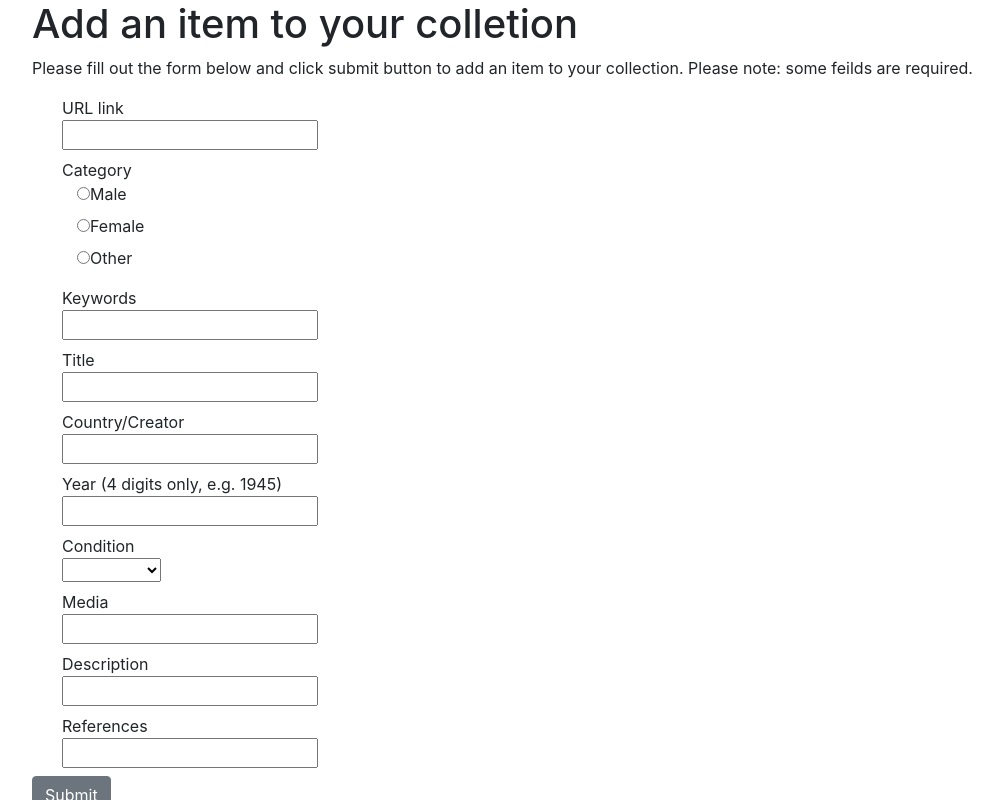
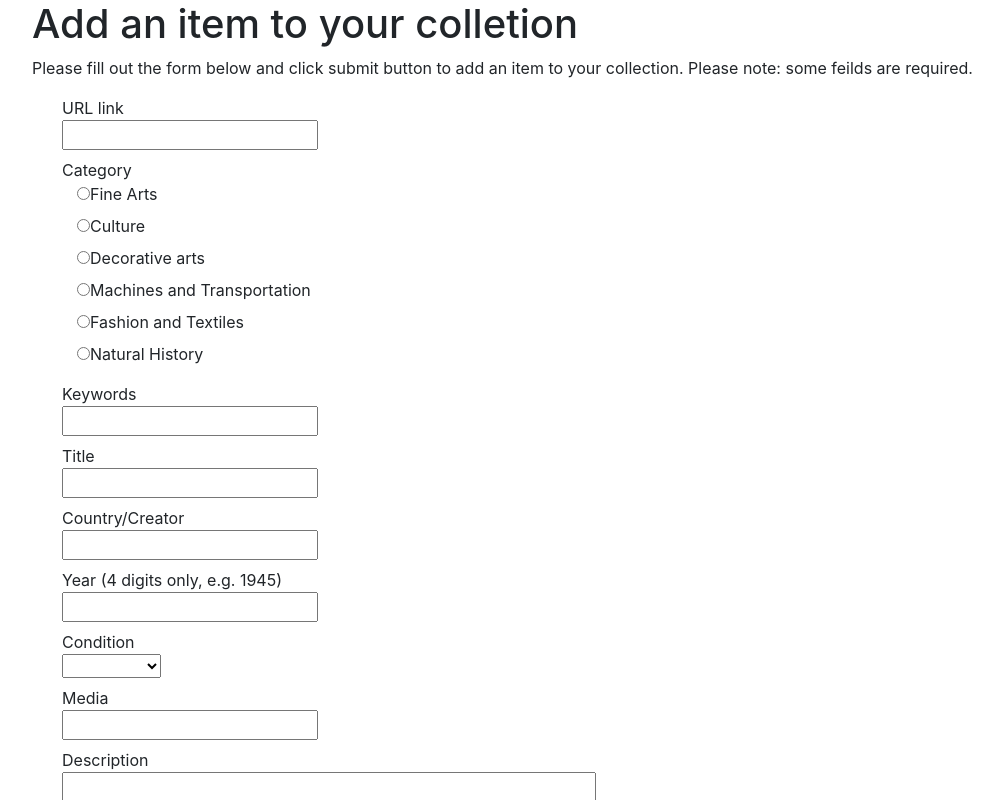
Before and after one commit to Carolista/collection-organizer, an Angular app in the folder frontEnd/: page / in a window 1280 px wide. Shown: the top 800 px of the page, without its empty margins (68-1071 px from the left). Built offline with nearby package versions, Linux system fonts and the light colour scheme.

Commit message:
have a basic working form

```diff
--- a/frontEnd/src/app/add-item-form/add-item-form.component.html
+++ b/frontEnd/src/app/add-item-form/add-item-form.component.html
@@ -14,20 +14,15 @@
                   <span *ngIf="!addItemForm.get('url').valid && addItemForm.get('url').touched"><nobr>Please enter url</nobr></span>
                   <label for="category">Category<br>
                     <div class="col">
-                        <input type="radio" id="category" name="gender" value="male">
-                            <label for="male">Male</label><br>
-                            <input type="radio" id="female" name="gender" value="female">
-                            <label for="female">Female</label><br>
-                            <input type="radio" id="other" name="gender" value="other">
-                            <label for="other">Other</label>
+                        <div class="radio" *ngFor="let category of browseMainCategories">
+                            <label>
+                              <input
+                                type="radio"
+                                formControlName="category"
+                                [value]="category">{{ category }}
+                            </label>
+                        </div>
                     </div>
-                    <!-- <input formControlName="category" id="category"> -->
-                    <!-- <select formControlName="category" id="category">
-                        <option value="Art">Art</option>
-                        <option value = "2">two</option>
-                        <option value = "3">three</option>
-                        <option value = "4">four</option>
-                    </select> -->
                 </label><br>
                 <label for="keywords">Keywords<br>
                     <input formControlName="keywords" id="keywords" type="text">
@@ -54,7 +49,12 @@
                     <input formControlName="media" id="media" type="text">
                 </label><br>
                 <label for="description">Description<br>
-                    <input formControlName="description" id="description" type="text">
+                    <!-- <input formControlName="description" id="description" type="text"> -->
+                    <textarea formControlName="description" id="description"
+                    rows="6" cols="50"
+                    >
+
+                    </textarea>
                 </label><br>
                 <label for="references">References<br>
                     <input formControlName="references" id="references" type="text">
--- a/frontEnd/src/app/add-item-form/add-item-form.component.ts
+++ b/frontEnd/src/app/add-item-form/add-item-form.component.ts
@@ -10,6 +10,8 @@ export class AddItemFormComponent implements OnInit {
 
   addItemForm: FormGroup;
   formSubmitted = false;
+  browseMainCategories = ['Fine Arts', 'Culture', 'Decorative arts', 'Machines and Transportation',
+    'Fashion and Textiles', 'Natural History'];
 
   constructor() { }
 
```
